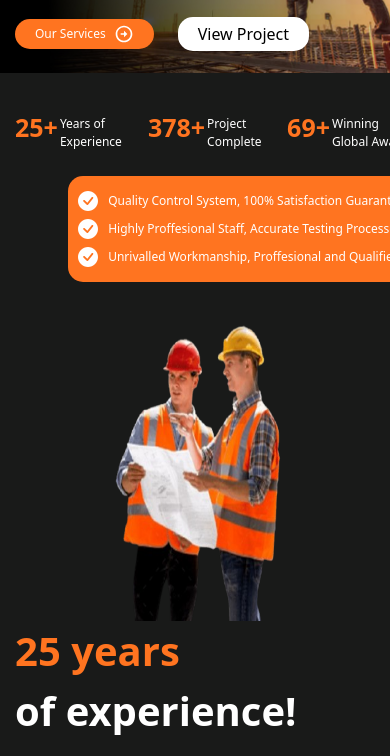
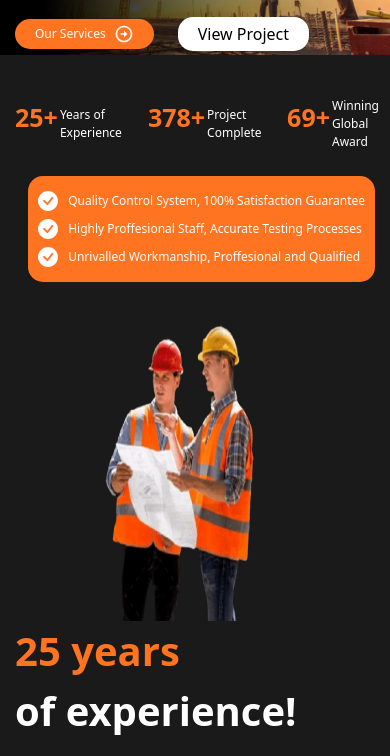
Before and after one commit to Lutfanhadi/web-contruction, a website: page src/index.html in a window 390 px wide. Shown: the part 204-960 px from the top of the page. Drawn offline with Linux system fonts and the light colour scheme; a web font is replaced by a local one.

Commit message:
memperbaiki responsive

```diff
--- a/src/index.html
+++ b/src/index.html
@@ -12,7 +12,7 @@
       rel="stylesheet"
     />
   </head>
-  <body class="font-poppins w-[430px] md:w-[1000px] lg:w-[1349px] mx-auto">
+  <body class="font-poppins lg:max-w-[1355px] mx-auto">
     <nav class="bg-primary sticky top-0 z-10">
       <div class="flex items-center justify-between py-[25px] mx-[15px] md:mx-[40px] lg:mx-[80px]">
         <div class="flex items-center w-full justify-between md:w-0 lg:w-0">
```
Also changed, not shown: src/css/output.css.
